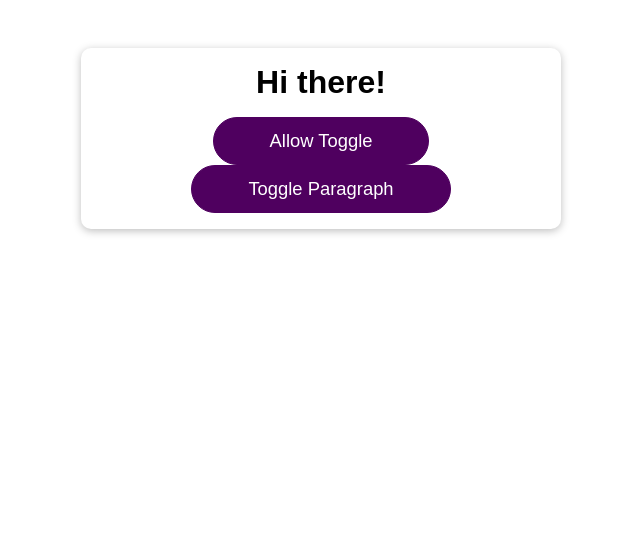
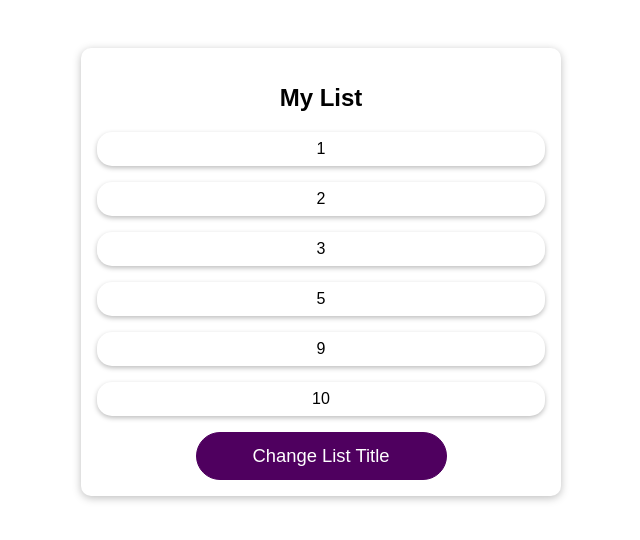
Before and after one commit to PriyankaShambhanagoudar/React_RBS, a React (Create React App) app: page / in a window 1280 px wide. Shown: the top 540 px of the page, without its empty margins (319-959 px from the left). Built offline with nearby package versions, Linux system fonts and the light colour scheme.

Commit message:
finished

```diff
--- a/src/App.js
+++ b/src/App.js
@@ -1,31 +1,22 @@
-import React, { useState, useCallback } from "react";
+import React, { useState, useCallback, useMemo } from 'react';
 
 import "./App.css";
-import DemoOutPut from "./components/Demo/DemoOutput";
 import Button from "./components/UI/Button/Button";
+import DemoList from "./components/Demo/DemoList";
 
 function App() {
-  const [showParagraph, setShowParagraph] = useState(false);
-  const [allowToggle, setAllowToggle] = useState(false);
+  const [listTitle, setListTitle] = useState('My List');
 
-  console.log("APP IS RUNNING ");
+  const changeTitleHandler = useCallback(() => {
+    setListTitle('New Title');
+  }, []);
 
-  const ToggleParagraphHandler = useCallback(() => {
-    if (allowToggle) {
-      setShowParagraph((prevShowParagraph) => !prevShowParagraph)
-    }
-  }, [allowToggle] );
-
-  const allowToggleHandler = () => {
-    setAllowToggle(true);
-  };
+  const listItems = useMemo(() => [5, 3, 1, 10, 9, 2], []);
 
   return (
     <div className="app">
-      <h1>Hi there!</h1>
-      <DemoOutPut show={showParagraph} />
-      <Button onClick={allowToggleHandler}>Allow Toggle </Button>
-      <Button onClick={ToggleParagraphHandler}>Toggle Paragraph</Button>
+      <DemoList title={listTitle} items={listItems} />
+      <Button onClick={changeTitleHandler}>Change List Title</Button>
     </div>
   );
 }
--- /dev/null
+++ b/src/components/Demo/DemoList.js
@@ -0,0 +1,28 @@
+import React, { useMemo } from "react";
+
+import classes from "./DemoList.module.css";
+
+const DemoList = (props) => {
+  const { items } = props;
+
+  const sortedList = useMemo(() => {
+
+    console.log("Items sorted");
+
+    return items.sort((a, b) => a - b);
+  }, [items]);
+  console.log("DemoList RUNNING");
+
+  return (
+    <div className={classes.list}>
+      <h2>{props.title}</h2>
+      <ul>
+        {sortedList.map((item) => (
+          <li key={item}>{item}</li>
+        ))}
+      </ul>
+    </div>
+  );
+};
+
+export default React.memo(DemoList);
--- /dev/null
+++ b/src/components/Demo/DemoList.module.css
@@ -0,0 +1,12 @@
+.list ul {
+  list-style: none;
+  margin: 0;
+  padding: 0;
+}
+
+.list li {
+  margin: 1rem 0;
+  padding: 0.5rem;
+  box-shadow: 0 2px 5px rgba(0, 0, 0, 0.26);
+  border-radius: 15px;
+}
```
